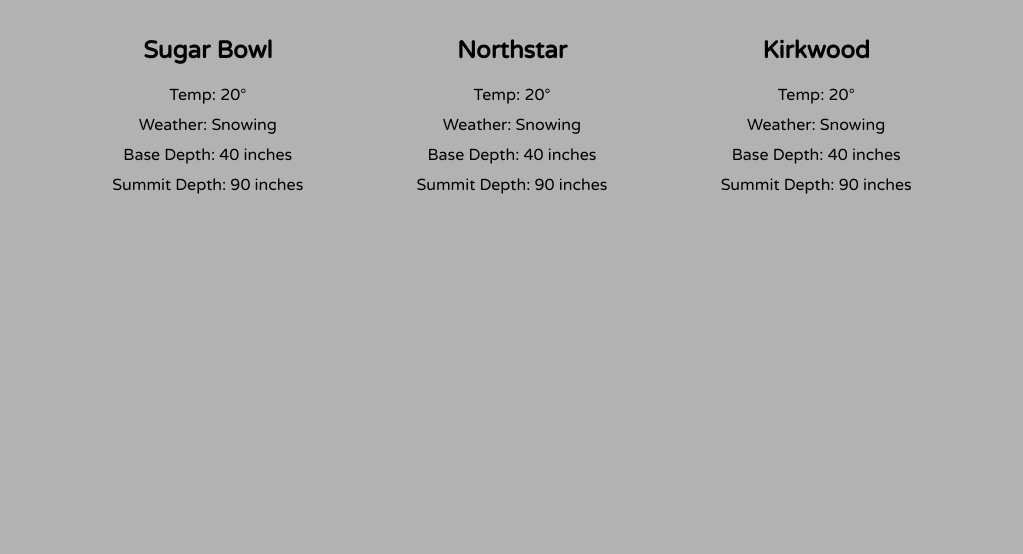
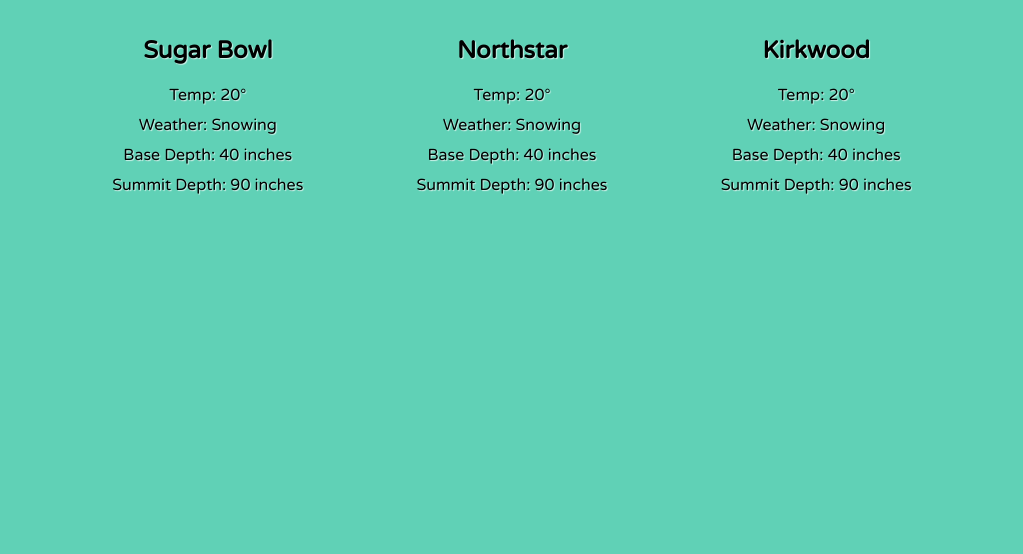
Before and after one commit to insidetheeye/pull_data, a plain HTML site: page index.html in a window 1280 px wide. Shown: the part 246-800 px from the top of the page, without its empty margins (128-1151 px from the left). Drawn offline with Linux system fonts and the light colour scheme.

Commit message:
addes changes

```diff
--- a/LESS/pull_data.less
+++ b/LESS/pull_data.less
@@ -3,7 +3,7 @@
 //===============
 
 body{
-	background-color: rgba(0, 0, 0, 0.3);
+	background-color: #60D1B6;
 }
 
 .this-container{
@@ -20,6 +20,7 @@ body{
 	ul{
 		text-align: center;
 		padding: 0;
+		.shadow();
 	}
 	li{
 		display: inline-block;
```
Also changed, not shown: css/pull_data.css.
